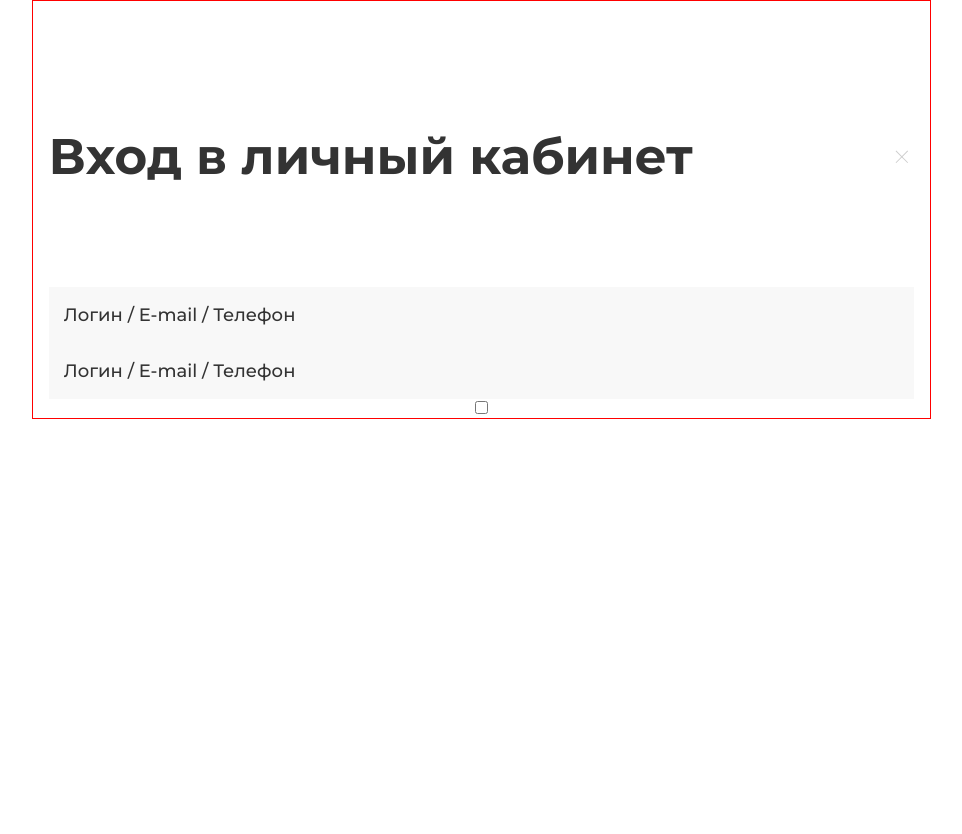
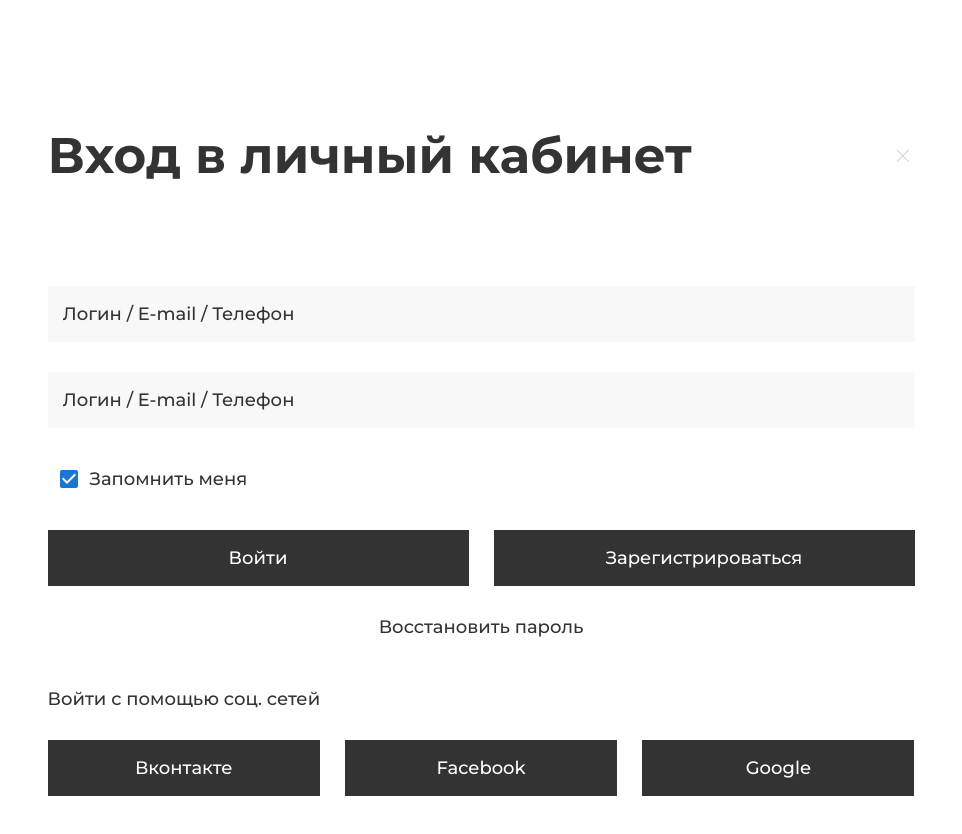
Before and after one commit to yahyo22/fotoreportaje, a React (Create React App) app: page /login in a window 1280 px wide. Shown: the top 834 px of the page, without its empty margins (159-1121 px from the left). Before the commit the page ends 800 px from the top, so only its background shows below. Built offline with nearby package versions, Linux system fonts and the light colour scheme.

Commit message:
fsdfsfsffsf

```diff
--- a/package.json
+++ b/package.json
@@ -3,6 +3,9 @@
   "version": "0.1.0",
   "private": true,
   "dependencies": {
+    "@emotion/react": "^11.10.5",
+    "@emotion/styled": "^11.10.5",
+    "@mui/material": "^5.10.16",
     "@testing-library/jest-dom": "^5.14.1",
     "@testing-library/react": "^13.0.0",
     "@testing-library/user-event": "^13.2.1",
--- /dev/null
+++ b/src/components/input/Checkbox.tsx
@@ -0,0 +1,27 @@
+import * as React from 'react';
+import Checkbox from '@mui/material/Checkbox';
+import styled from 'styled-components';
+const label = { inputProps: { 'aria-label': 'Checkbox demo' } };
+
+export default function Checkboxes() {
+  return (
+    <Styled >
+      <Checkbox {...label} defaultChecked id='c'/>
+      <label htmlFor="c">Запомнить меня</label>
+    </Styled>
+  );
+}
+const Styled = styled.div`
+    display: flex;
+    align-items: center;
+    gap: 0px;
+    label{
+font-size: 18px;
+font-weight: 500;
+line-height: 22px;
+letter-spacing: 0em;
+text-align: left;
+
+color: #333333;
+    }
+`
--- a/src/pages/auth/login/Login.tsx
+++ b/src/pages/auth/login/Login.tsx
@@ -1,7 +1,8 @@
-import React from 'react'
-import Button from '../../../components/button/Button'
-import styled from 'styled-components'
-import Input from '../../../components/input/Input'
+import React from "react";
+import Button from "../../../components/button/Button";
+import styled from "styled-components";
+import Input from "../../../components/input/Input";
+import Checkboxes from "../../../components/input/Checkbox";
 export default function Login() {
   return (
     <StyledLogin>
@@ -10,20 +11,30 @@ export default function Login() {
         <div className="icon icon-close"></div>
       </div>
       <form action="">
-      <Input placeholder='Логин / E-mail / Телефон'type="text"/>
-      <Input placeholder='Логин / E-mail / Телефон'type="text"/>
-      <Input placeholder='Логин / E-mail / Телефон'type="checkbox"/>
-
+        <Input placeholder="Логин / E-mail / Телефон" type="text" />
+        <Input placeholder="Логин / E-mail / Телефон" type="text" />
+        <Checkboxes />
+        <div className="wrapper-Button">
+          <Button type="button">Войти</Button>
+          <Button type="button">Зарегистрироваться</Button>
+        </div>
+        <span>Восстановить пароль</span>
+        <span>Войти с помощью соц. сетей</span>
+        <div className="social-buuton">
+          <Button type="button">Вконтакте</Button>
+          <Button type="button">Facebook</Button>
+          <Button type="button">Google</Button>
+        </div>
       </form>
     </StyledLogin>
-  )
+  );
 }
 const StyledLogin = styled.div`
-    padding: 0 16px;
+  padding: 0 16px;
   max-width: 899px;
   margin: 0 auto;
   background: #fff;
-  border: 1px solid red;
+  margin-bottom: 140px;
   .top {
     margin: 125px 0px 100px;
     display: flex;
@@ -36,4 +47,33 @@ const StyledLogin = styled.div`
       color: #333333;
     }
   }
-`
+  form {
+    display: flex;
+    flex-direction: column;
+    gap: 30px;
+    .wrapper-Button {
+      display: flex;
+      align-items: center;
+      gap: 25px;
+    }
+    span {
+      text-align: center;
+      font-family: "Montserrat";
+      font-style: normal;
+      font-weight: 500;
+      font-size: 18px;
+      line-height: 22px;
+      color: #333333;
+      margin-bottom: 20px;
+      &:last-of-type{
+        text-align: start;
+        margin-bottom: 0;
+      }
+    }
+    .social-buuton{
+      display: flex;
+      align-items: center;
+      gap: 25px;
+    }
+  }
+`;
```
Also changed, not shown: 1 other file (tests, documents, lock files or other folders).
